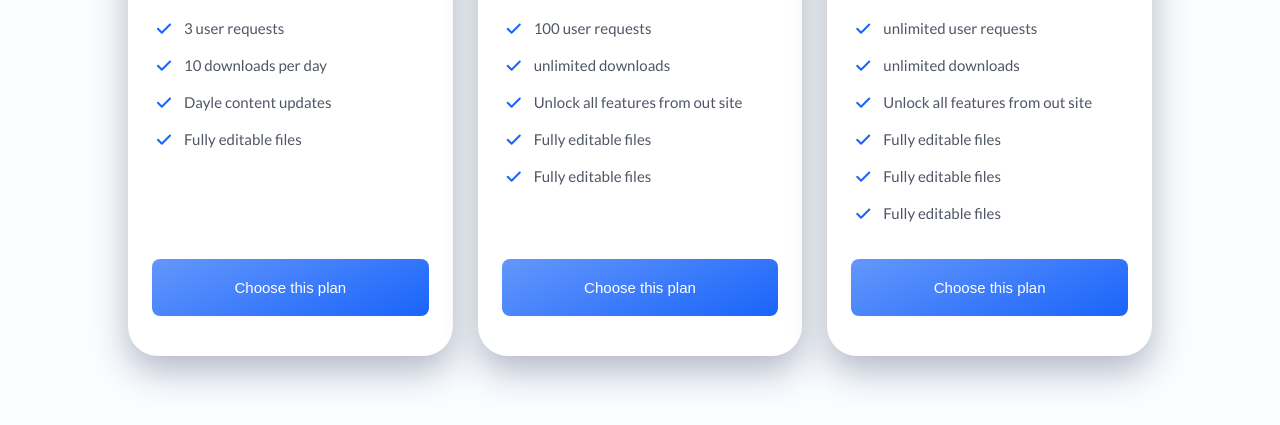
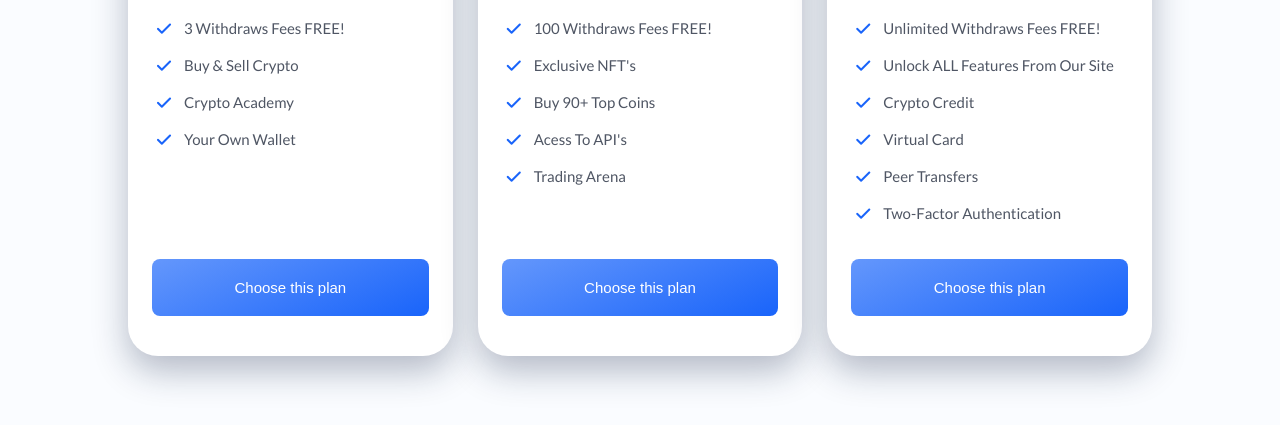
Before and after one commit to ignacioanezin/Crypto-Pricing-Tables, a website: page src/index.html in a window 1280 px wide. Shown: the part 309-734 px from the top of the page. Drawn offline with nearby package versions, Linux system fonts and the light colour scheme.

Commit message:
favico & text update

```diff
--- a/src/index.html
+++ b/src/index.html
@@ -4,7 +4,8 @@
     <meta charset="UTF-8">
     <meta http-equiv="X-UA-Compatible" content="IE=edge">
     <meta name="viewport" content="width=device-width, initial-scale=1.0">
-    <title>Crypro Pricing Tables</title>
+    <link rel="shortcut icon" href="./assets/dogecoin.png" type="image/x-icon">
+    <title>Crypto Pricing Tables</title>
     <link rel="stylesheet" href="https://unicons.iconscout.com/release/v4.0.0/css/line.css">
     <link rel="stylesheet" href="./css/main.css">
 </head>
@@ -32,19 +33,19 @@
                 <ul class="card__list grid">
                     <li class="card__list-item">
                         <i class="uil uil-check card__list-icon"></i>
-                        <p class="card__list-description">3 user requests</p>
+                        <p class="card__list-description">3 Withdraws Fees FREE!</p>
                     </li>
                     <li class="card__list-item">
                         <i class="uil uil-check card__list-icon"></i>
-                        <p class="card__list-description">10 downloads per day</p>
+                        <p class="card__list-description">Buy & Sell Crypto</p>
                     </li>
                     <li class="card__list-item">
                         <i class="uil uil-check card__list-icon"></i>
-                        <p class="card__list-description">Dayle content updates</p>
+                        <p class="card__list-description">Crypto Academy</p>
                     </li>
                     <li class="card__list-item">
                         <i class="uil uil-check card__list-icon"></i>
-                        <p class="card__list-description">Fully editable files</p>
+                        <p class="card__list-description">Your Own Wallet</p>
                     </li>
                 </ul>
 
@@ -72,23 +73,23 @@
                 <ul class="card__list grid">
                     <li class="card__list-item">
                         <i class="uil uil-check card__list-icon"></i>
-                        <p class="card__list-description">100 user requests</p>
+                        <p class="card__list-description">100 Withdraws Fees FREE!</p>
                     </li>
                     <li class="card__list-item">
                         <i class="uil uil-check card__list-icon"></i>
-                        <p class="card__list-description">unlimited downloads</p>
+                        <p class="card__list-description">Exclusive NFT's</p>
                     </li>
                     <li class="card__list-item">
                         <i class="uil uil-check card__list-icon"></i>
-                        <p class="card__list-description">Unlock all features from out site</p>
+                        <p class="card__list-description">Buy 90+ Top Coins</p>
                     </li>
                     <li class="card__list-item">
                         <i class="uil uil-check card__list-icon"></i>
-                        <p class="card__list-description">Fully editable files</p>
+                        <p class="card__list-description">Acess To API's</p>
                     </li>
                     <li class="card__list-item">
                         <i class="uil uil-check card__list-icon"></i>
-                        <p class="card__list-description">Fully editable files</p>
+                        <p class="card__list-description">Trading Arena</p>
                     </li>
                 </ul>
 
@@ -116,27 +117,27 @@
                 <ul class="card__list grid">
                     <li class="card__list-item">
                         <i class="uil uil-check card__list-icon"></i>
-                        <p class="card__list-description">unlimited user requests</p>
+                        <p class="card__list-description">Unlimited Withdraws Fees FREE!</p>
                     </li>
                     <li class="card__list-item">
                         <i class="uil uil-check card__list-icon"></i>
-                        <p class="card__list-description">unlimited downloads</p>
+                        <p class="card__list-description">Unlock ALL Features From Our Site</p>
                     </li>
                     <li class="card__list-item">
                         <i class="uil uil-check card__list-icon"></i>
-                        <p class="card__list-description">Unlock all features from out site</p>
+                        <p class="card__list-description">Crypto Credit</p>
                     </li>
                     <li class="card__list-item">
                         <i class="uil uil-check card__list-icon"></i>
-                        <p class="card__list-description">Fully editable files</p>
+                        <p class="card__list-description">Virtual Card</p>
                     </li>
                     <li class="card__list-item">
                         <i class="uil uil-check card__list-icon"></i>
-                        <p class="card__list-description">Fully editable files</p>
+                        <p class="card__list-description">Peer Transfers</p>
                     </li>
                     <li class="card__list-item">
                         <i class="uil uil-check card__list-icon"></i>
-                        <p class="card__list-description">Fully editable files</p>
+                        <p class="card__list-description">Two-Factor Authentication</p>
                     </li>
                 </ul>
 
```
Also changed, not shown: src/assets/dogecoin.png (added).
